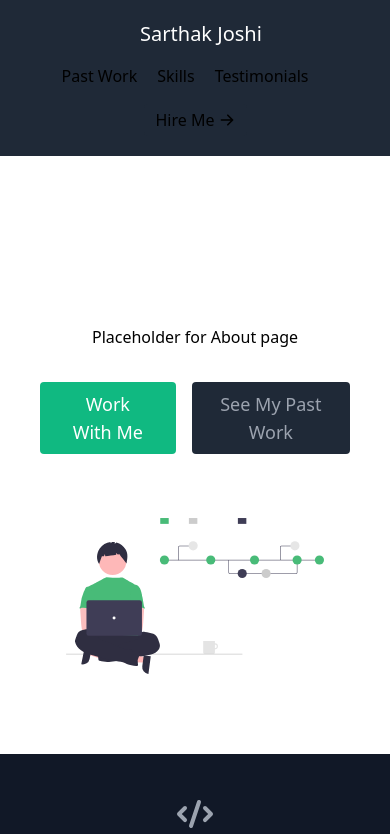
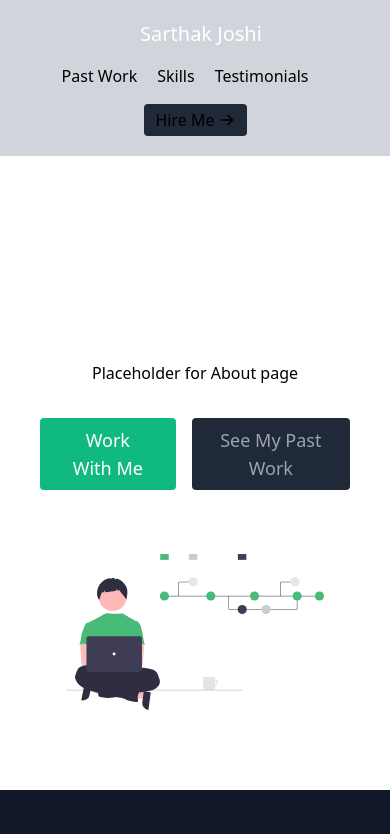
Before and after one commit to Sarthak-Joshi/React-Portfolio, a React (Create React App) app: page / in a window 390 px wide. Shown: the top 834 px of the page. Built offline with nearby package versions, Linux system fonts and the light colour scheme.

Commit message:
Styling & Data Changes

```diff
--- a/src/components/About.js
+++ b/src/components/About.js
@@ -1,3 +1,5 @@
+// src/components/About.js
+
 import React from "react";
 
 export default function About() {
@@ -6,7 +8,7 @@ export default function About() {
             <div className="container mx-auto flex px-10 py-20 md:flex-row flex-col items-center">
                 <div className="lg:flex-grow md:w-1/2 lg:pr-24 md:pr-16 flex flex-col md:items-start md:text-left mb-16 md:mb-0 items-center text-center">
                     <h1 className="title-font sm:text-4xl text-3xl mb-4 font-medium text-white">
-                        Hi, I'm Reed.
+                        Hi, I'm Sarthak.
                         <br className="hidden lg:inline-block" />I love to build amazing
                         apps.
                     </h1>
--- a/src/components/Contact.js
+++ b/src/components/Contact.js
@@ -1,6 +1,6 @@
 // src/components/Contact.js
 
-import { React, useState } from "react";
+import React, { useState } from "react";
 
 export default function Contact() {
     const [name, setName] = useState("");
@@ -47,8 +47,8 @@ export default function Contact() {
                                 ADDRESS
                             </h2>
                             <p className="mt-1">
-                                97 Warren St. <br />
-                                New York, NY 10007
+                                123 Hello World <br />
+                                Charleston 29414
                             </p>
                         </div>
                         <div className="lg:w-1/2 px-6 mt-4 lg:mt-0">
@@ -56,7 +56,7 @@ export default function Contact() {
                                 EMAIL
                             </h2>
                             <a className="text-indigo-400 leading-relaxed">
-                                reedbarger@email.com
+                                joshi.sarthak@gmail.com
                             </a>
                             <h2 className="title-font font-semibold text-white tracking-widest text-xs mt-4">
                                 PHONE
@@ -66,7 +66,7 @@ export default function Contact() {
                     </div>
                 </div>
                 <form
-                    netlify
+                    netlify="true"
                     name="contact"
                     onSubmit={handleSubmit}
                     className="lg:w-1/3 md:w-1/2 flex flex-col md:ml-auto w-full md:py-8 mt-8 md:mt-0">
--- a/src/components/Navbar.js
+++ b/src/components/Navbar.js
@@ -5,12 +5,10 @@ import React from "react";
 
 export default function Navbar() {
     return (
-        <header className="bg-gray-800 md:sticky top-0 z-10">
+        <header className="bg-gray-300 md:sticky top-0 z-10">
             <div className="container mx-auto flex flex-wrap p-5 flex-col md:flex-row items-center">
-                <a className="title-font font-medium text-white mb-4 md:mb-0">
-                    <a href="#about" className="ml-3 text-xl">
-                        Sarthak Joshi
-                    </a>
+                <a className="title-font font-medium text-white mb-4 md:mb-0 ml-3 text-xl" href="#about">
+                    Sarthak Joshi
                 </a>
                 <nav className="md:mr-auto md:ml-4 md:py-1 md:pl-4 md:border-l md:border-gray-700	flex flex-wrap items-center text-base justify-center">
                     <a href="#projects" className="mr-5 hover:text-white">
--- a/src/components/Testimonials.js
+++ b/src/components/Testimonials.js
@@ -1,4 +1,4 @@
-// src/components/Testimonials
+// src/components/Testimonials.js
 
 import React from "react";
 import { TerminalIcon, UsersIcon } from "@heroicons/react/solid";
@@ -14,7 +14,7 @@ export default function Testimonials() {
                 </h1>
                 <div className="flex flex-wrap m-4">
                     {testimonials.map((testimonial) => (
-                        <div className="p-4 md:w-1/2 w-full">
+                        <div className="p-4 md:w-1/2 w-full" key={testimonial.uniqueId.toString()}>
                             <div className="h-full bg-gray-800 bg-opacity-40 p-8 rounded">
                                 <TerminalIcon className="block w-8 text-gray-500 mb-4" />
                                 <p className="leading-relaxed mb-6">{testimonial.quote}</p>
--- a/src/data.js
+++ b/src/data.js
@@ -35,6 +35,7 @@ export const projects = [
 
 export const testimonials = [
   {
+    uniqueId: 1,
     quote:
       "Lorem ipsum dolor sit amet consectetur adipisicing elit. Culpa quod necessitatibus quidem impedit facilis? Distinctio laboriosam veritatis recusandae minus. Voluptatum accusantium hic laudantium soluta ea sapiente cupiditate officia maiores itaque.",
     image: "https://randomuser.me/api/portraits/men/1.jpg",
@@ -42,6 +43,7 @@ export const testimonials = [
     company: "Zoozle",
   },
   {
+    uniqueId: 2,
     quote:
       "Lorem ipsum dolor sit amet consectetur adipisicing elit. Culpa quod necessitatibus quidem impedit facilis? Distinctio laboriosam veritatis recusandae minus. Voluptatum accusantium hic laudantium soluta ea sapiente cupiditate officia maiores itaque.",
     image: "https://randomuser.me/api/portraits/men/94.jpg",
```
